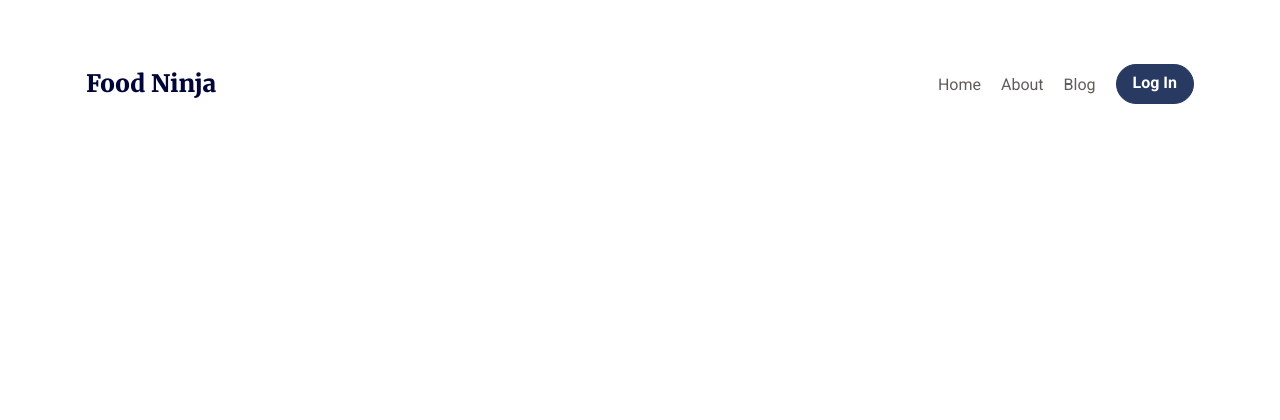
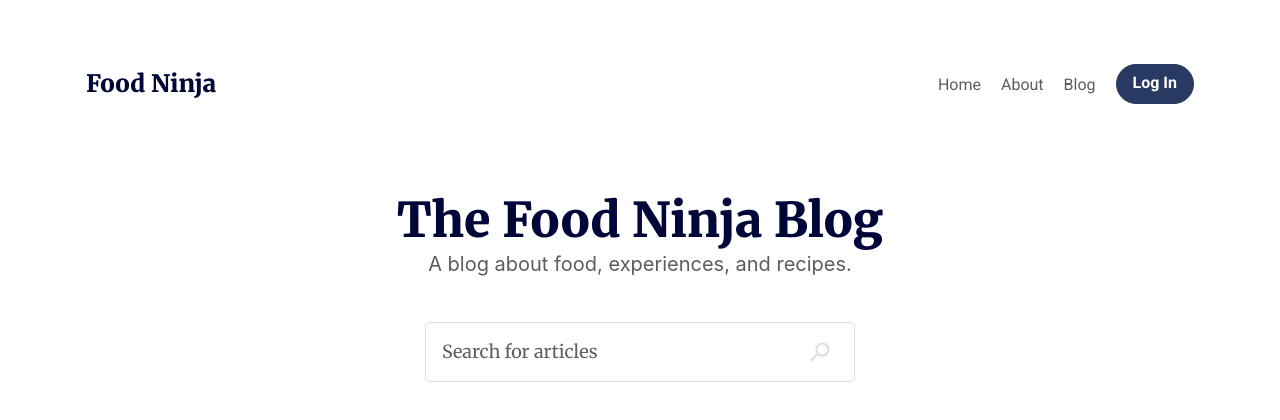
Before and after one commit to Dh-Pardeep/Next-Js---ChaKra-UI, a Next.js app: page / in a window 1280 px wide. Shown: the top 420 px of the page. Built offline with nearby package versions, Linux system fonts and the light colour scheme.

Commit message:
hero section add

```diff
--- /dev/null
+++ b/app/components/HeroSection.tsx
@@ -0,0 +1,24 @@
+import { Box, Container, Heading, Input, Stack, Text } from '@chakra-ui/react'
+import React from 'react'
+import MyNav from './common/MyNav'
+import { SearchIcon } from './common/Icon'
+
+const HeroSection = () => {
+    return (
+        <>
+            <Container maxW={"1140px"} mx={"auto"} >
+                <MyNav />
+                <Box mt={'92px'}>
+                    <Heading as={'h1'} fontSize={'48px'} textAlign={'center'} fontFamily={'fontmerriweather'} fontWeight={'900'} color={'#000638'} lineHeight={'100%'} mb={'10px'}>The Food Ninja Blog</Heading>
+                    <Text as={'p'} textAlign={'center'} color={'#605C59'} lineHeight={'100%'} fontSize={'20px'} mb={'48px'}>A blog about food, experiences, and recipes. </Text>
+                    <Stack mx={'auto'} pos={'relative'} maxW={'430px'} w={'100%'} border={'1px solid #DDD'} borderRadius={'5px'}>
+                        <Input placeholder='Search for articles' _placeholder={{ fontFamily: 'fontmerriweather', color: '#5F5F5F', fontSize: '18px', lineHeight: '100%' }} h={'58px'} border={'none'} pe={'60px'} maxW={'430px'} w={'100%'} mx={'auto'} />
+                        <Box pos={'absolute'} top={'50%'} right={'24px'} transform={'translateY(-50%)'}><SearchIcon /></Box>
+                    </Stack>
+                </Box>
+            </Container >
+        </>
+    )
+}
+
+export default HeroSection
--- a/app/components/common/Icon.tsx
+++ b/app/components/common/Icon.tsx
@@ -5,3 +5,12 @@
 //         </>
 //     )
 // }
+export const SearchIcon = () => {
+    return (
+        <>
+        <svg xmlns="http://www.w3.org/2000/svg" width="20" height="19" viewBox="0 0 20 19" fill="none">
+  <path fill-rule="evenodd" clip-rule="evenodd" d="M17.4142 7C17.4142 9.76142 15.1756 12 12.4142 12C9.65279 12 7.41421 9.76142 7.41421 7C7.41421 4.23858 9.65279 2 12.4142 2C15.1756 2 17.4142 4.23858 17.4142 7ZM19.4142 7C19.4142 10.866 16.2802 14 12.4142 14C10.7359 14 9.19552 13.4094 7.98963 12.4246L1.41421 19L0 17.5858L6.63493 10.9509C5.86476 9.82642 5.41421 8.46583 5.41421 7C5.41421 3.13401 8.54822 0 12.4142 0C16.2802 0 19.4142 3.13401 19.4142 7Z" fill="#DDDDDD"/>
+</svg>
+        </>
+    )
+}
--- a/app/components/common/MyNav.tsx
+++ b/app/components/common/MyNav.tsx
@@ -1,31 +1,31 @@
-import { Box, Button, Container, Flex, Heading, Link, ListItem, Spacer, UnorderedList } from '@chakra-ui/react';
+import { Box, Button, Flex, Heading, Link, ListItem, Spacer, UnorderedList } from '@chakra-ui/react';
 import React, { useState } from 'react';
 import { RxCross2, RxHamburgerMenu } from "react-icons/rx";
 const MyNav = () => {
   const [show, setShow] = useState(false);
   return (
     <Box>
-      <Container maxW={"1140px"} mx={"auto"} px={"4"} pt={"64px"}>
+      <Box pt={['20px', '30px', '50px', '64px']}>
         <Flex alignItems={"center"}>
-          <Heading as={"h2"} pos={'relative'} zIndex={'10'} fontSize={['24px']} color={'#000638'} fontFamily={'fontmerriweather'} fontWeight={'900'} cursor={"pointer"}>Food Ninja</Heading>
+          <Heading as={"h2"}  fontSize={['24px']} color={'#000638'} lineHeight={'100%'} fontFamily={'fontmerriweather'} fontWeight={'900'} cursor={"pointer"}>Food Ninja</Heading>
           <Spacer />
           <UnorderedList transition={"all 400ms ease-in-out"} listStyleType={"none"} ms={"0"} display={"flex"} alignItems={"center"} gap={"20px"} justifyContent={['center', 'center']} flexDirection={['column', 'column', 'row']} position={['absolute', 'absolute', 'static']} top={show ? '0' : '-100vh'} left={'0'} h={['100vh', '100vh', 'auto']} w={['100%', '100%', 'auto']} bg={['white', 'white', 'transparent']} >
             <ListItem>
-              <Link href='#' pos={"relative"} fontFamily={'fontroboto'} color={'#605C59'} _after={{
+              <Link href='#' pos={"relative"} fontFamily={'fontroboto'} lineHeight={'100%'} color={'#605C59'} _after={{
                 content: '""', bg: '#605C59', w: '0', h: '2px', pos: 'absolute', borderRadius: '5px', bottom: '-2px', left: '0',
                 transition: "all 200ms ease-in-out",
               }} _hover={{ _after: { w: 'full' }, }}>Home
               </Link>
             </ListItem>
             <ListItem>
-              <Link href='#' pos={"relative"} fontFamily={'fontroboto'} color={'#605C59'} _after={{
+              <Link href='#' pos={"relative"} fontFamily={'fontroboto'} lineHeight={'100%'} color={'#605C59'} _after={{
                 content: '""', bg: '#605C59', w: '0', h: '2px', pos: 'absolute', borderRadius: '5px', bottom: '-2px', left: '0',
                 transition: "all 200ms ease-in-out",
               }} _hover={{ _after: { w: 'full' }, }}>About
               </Link>
             </ListItem>
             <ListItem>
-              <Link href='#' pos={"relative"} fontFamily={'fontroboto'} color={'#605C59'} _after={{
+              <Link href='#' pos={"relative"} fontFamily={'fontroboto'} lineHeight={'100%'} color={'#605C59'} _after={{
                 content: '""', bg: '#605C59', w: '0', h: '2px', pos: 'absolute', borderRadius: '5px', bottom: '-2px', left: '0',
                 transition: "all 200ms ease-in-out",
               }} _hover={{ _after: { w: 'full' }, }}>Blog
@@ -40,7 +40,7 @@ const MyNav = () => {
           </UnorderedList>
           <Box display={["block", "block", "none"]} zIndex={"111"} onClick={() => setShow(!show)}>{show ? <RxCross2 fontSize={35} /> : <RxHamburgerMenu fontSize={35} />}</Box>
         </Flex>
-      </Container>
+      </Box>
     </Box>
   );
 };
--- a/app/page.tsx
+++ b/app/page.tsx
@@ -1,12 +1,12 @@
 // app/page.tsx
 'use client'
 
-import MyNav from "./components/common/MyNav"
+import HeroSection from "./components/HeroSection"
 
 export default function Page() {
   return (
    <>
-   <MyNav/>
+   <HeroSection/>
    </>
   )
 }
```
